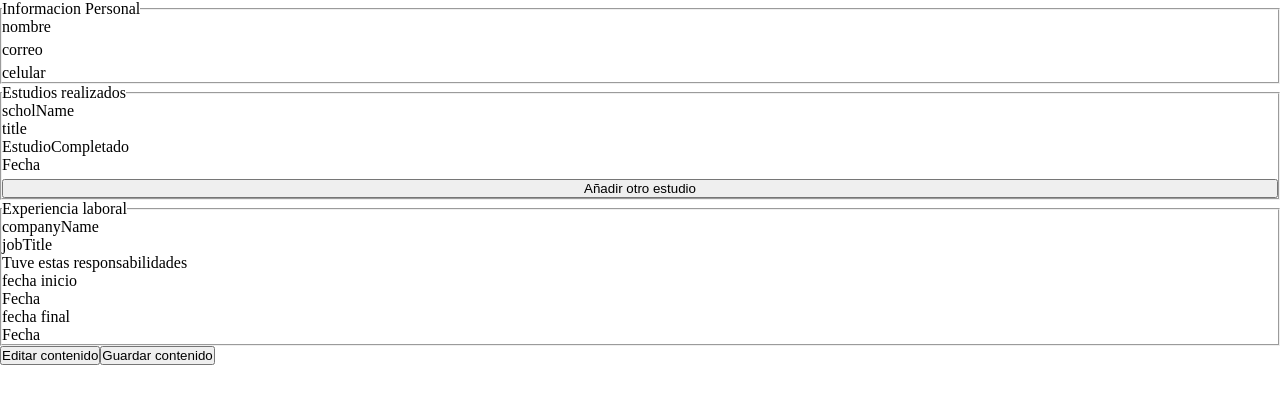
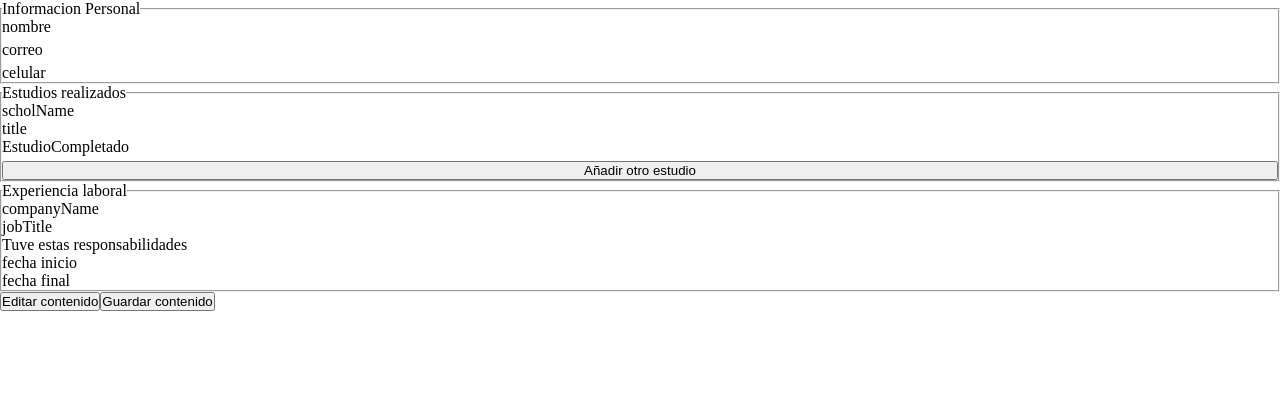
Before and after one commit to kopolo435/cv-application, a React (Vite) app: page / in a window 1280 px wide. Shown: the top 404 px of the page. Built offline with nearby package versions, Linux system fonts and the light colour scheme.

Commit message:
Implementa funcionalidad de guardado de valor de fechas
Tambien implementa el display de estos valores

```diff
--- a/src/components/DateField.jsx
+++ b/src/components/DateField.jsx
@@ -1,26 +1,49 @@
-function DateInput({ name }) {
+import { useState } from "react";
+
+function formatDateToString(dateValue) {
+  return dateValue ? dateValue.toISOString().split("T")[0] : "";
+}
+
+function DateInput({ name, dateValue, onInput }) {
+  const dateString = formatDateToString(dateValue);
+  function setDateObj(dateString) {
+    const dateObj = new Date(dateString);
+    onInput(dateObj);
+  }
+
   return (
     <label>
       {name}
-      <input type="date" name={name} />
+      <input
+        type="date"
+        value={dateString}
+        onChange={(e) => setDateObj(e.target.value)}
+        name={name}
+      />
     </label>
   );
 }
 
-function DateInfo({ name }) {
+function DateInfo({ name, dateValue }) {
+  const dateString = formatDateToString(dateValue);
   return (
     <div className="dateInfo">
       <p>{name}</p>
-      <p>Fecha</p>
+      <p>{dateString}</p>
     </div>
   );
 }
 
 function DateField({ status, name }) {
+  const [dateValue, setDateValue] = useState("");
   return status === "edit" ? (
-    <DateInput name={name}></DateInput>
+    <DateInput
+      name={name}
+      dateValue={dateValue}
+      onInput={setDateValue}
+    ></DateInput>
   ) : (
-    <DateInfo name={name}></DateInfo>
+    <DateInfo name={name} dateValue={dateValue}></DateInfo>
   );
 }
 
```
